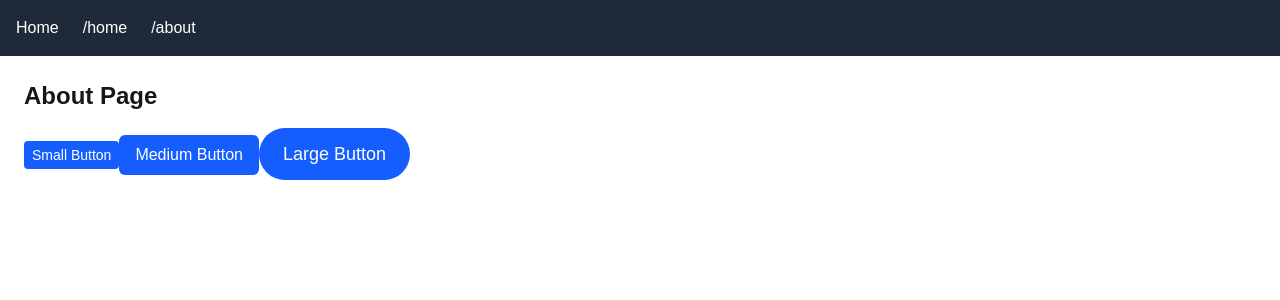
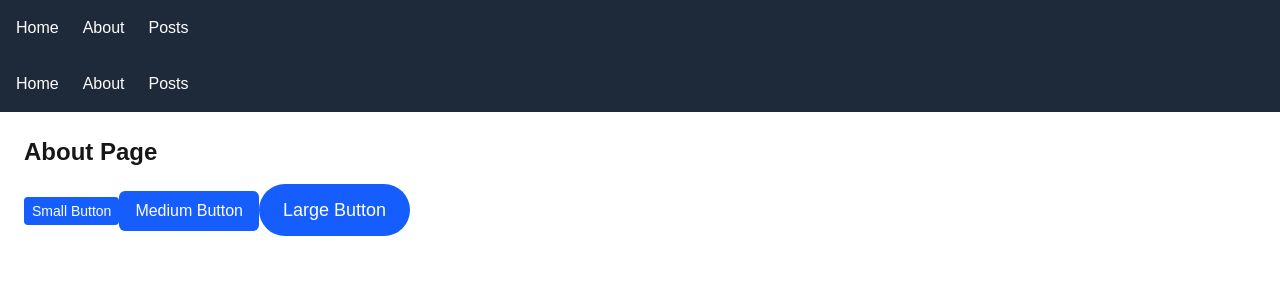
Before and after one commit to DaniKandie/alx-project-0x02-setup, a Next.js app in the folder alx-project-0x02/: page /about in a window 1280 px wide. Shown: the top 300 px of the page. Built offline with nearby package versions, Linux system fonts and the light colour scheme.

Commit message:
Add Header component to home, about, and posts pages

```diff
--- a/alx-project-0x02/components/layout/Header.tsx
+++ b/alx-project-0x02/components/layout/Header.tsx
@@ -1,13 +1,13 @@
+// components/layout/Header.tsx
+
 import Link from "next/link";
 
 const Header = () => {
   return (
-    <header className="bg-gray-800 text-white p-4">
-      <nav className="flex space-x-6">
-        <Link href="/" className="hover:underline">Home</Link>
-        <Link href="/home" className="hover:underline">/home</Link>
-        <Link href="/about" className="hover:underline">/about</Link>
-      </nav>
+    <header className="bg-gray-800 text-white p-4 flex gap-6">
+      <Link href="/home" className="hover:underline">Home</Link>
+      <Link href="/about" className="hover:underline">About</Link>
+      <Link href="/posts" className="hover:underline">Posts</Link>
     </header>
   );
 };
--- a/alx-project-0x02/pages/about.tsx
+++ b/alx-project-0x02/pages/about.tsx
@@ -1,11 +1,14 @@
 // pages/about.tsx
 
 import React from "react";
+import Header from "@/components/layout/Header"; // ✅ Import Header
 import Button from "@/components/common/Button";
 
 const AboutPage = () => {
   return (
-    <div className="p-6 space-y-4">
+    <div>
+      <Header /> {/* ✅ Insert Header */}
+      <main className="p-6 space-y-4">
         <h1 className="text-2xl font-bold mb-4">About Page</h1>
 
         <Button size="small" shape="rounded-sm">
@@ -19,6 +22,7 @@ const AboutPage = () => {
         <Button size="large" shape="rounded-full">
           Large Button
         </Button>
+      </main>
     </div>
   );
 };
--- a/alx-project-0x02/pages/home.tsx
+++ b/alx-project-0x02/pages/home.tsx
@@ -1,6 +1,7 @@
 // pages/home.tsx
 
 import React, { useState } from "react";
+import Header from "@/components/layout/Header"; // ✅ Import Header
 import Card from "@/components/common/Card";
 import PostModal from "@/components/common/PostModal";
 import { type PostProps } from "@/interfaces";
@@ -14,7 +15,9 @@ const HomePage = () => {
   };
 
   return (
-    <div className="p-4">
+    <div>
+      <Header /> {/* ✅ Insert Header */}
+      <main className="p-4">
         <h1 className="text-2xl font-bold mb-4">Home Page</h1>
         <button
           onClick={() => setIsModalOpen(true)}
@@ -34,6 +37,7 @@ const HomePage = () => {
           onClose={() => setIsModalOpen(false)}
           onSubmit={handleAddPost}
         />
+      </main>
     </div>
   );
 };
--- /dev/null
+++ b/alx-project-0x02/pages/posts.tsx
@@ -0,0 +1,18 @@
+// pages/posts.tsx
+
+import React from "react";
+import Header from "@/components/layout/Header";
+
+const PostsPage = () => {
+  return (
+    <div>
+      <Header />
+      <main className="p-4">
+        <h1 className="text-2xl font-bold">Posts Page</h1>
+        <p>This is the posts page. Content coming soon!</p>
+      </main>
+    </div>
+  );
+};
+
+export default PostsPage;
```
Lines whose indentation alone changed are shown as unchanged.
